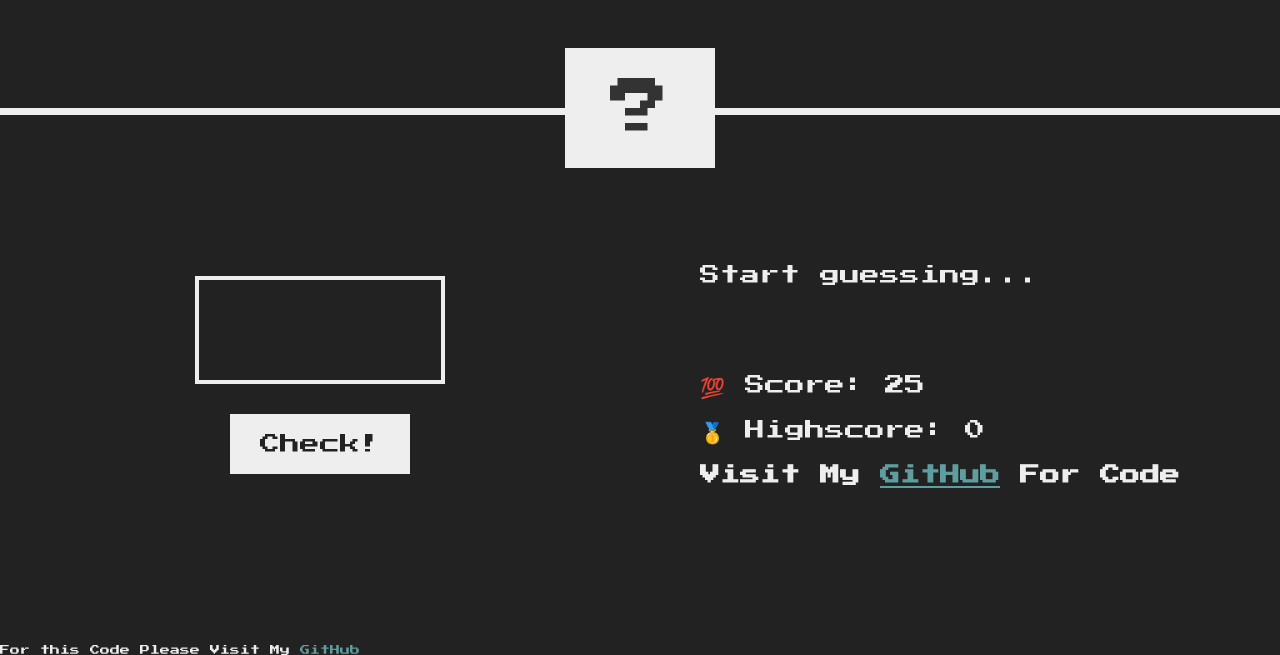
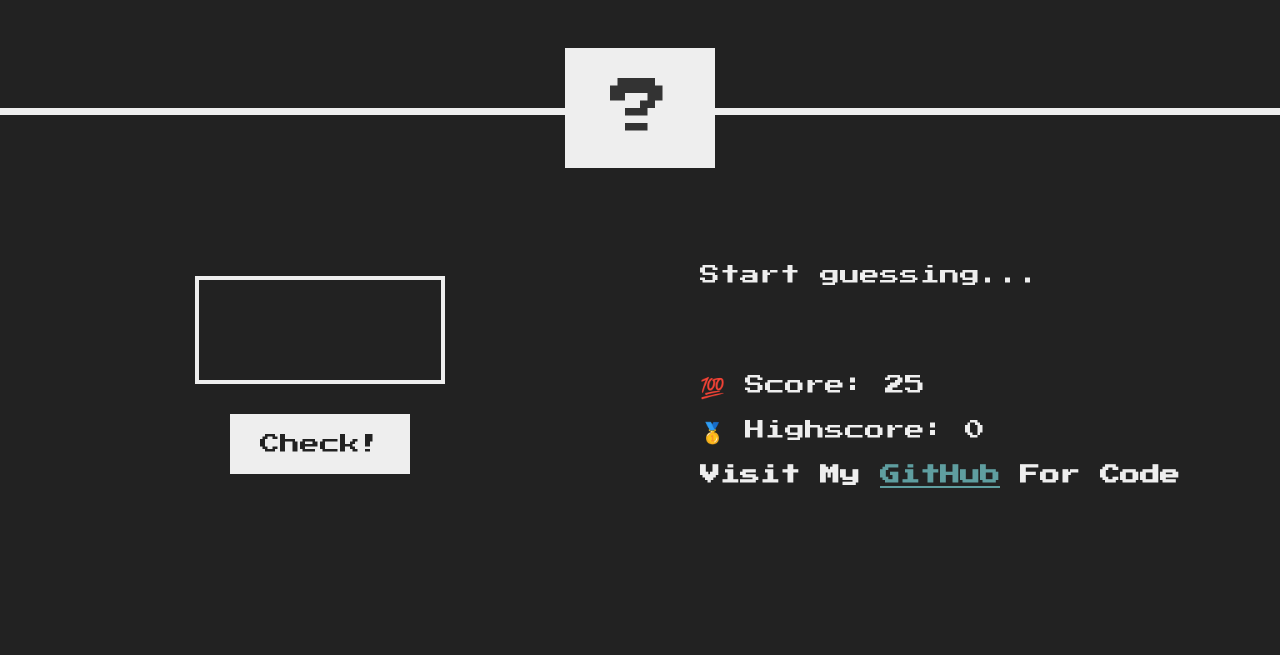
Before and after one commit to Ambaji007/Guess_number_game, a plain HTML site: page index.html in a window 1280 px wide. Shown: the part 165-820 px from the top of the page. Drawn offline with Linux system fonts and the light colour scheme.

Commit message:
Update index.html

```diff
--- a/index.html
+++ b/index.html
@@ -32,8 +32,7 @@
       </section>
 
     </main>
-    <br>
-     <p>For this Code Please Visit My <a href="https://github.com/Ambaji007/Guess_number_game" target="_blank">GitHub</a>  </p>
+
     <script src="script.js"></script>
   </body>
 </html>
```
